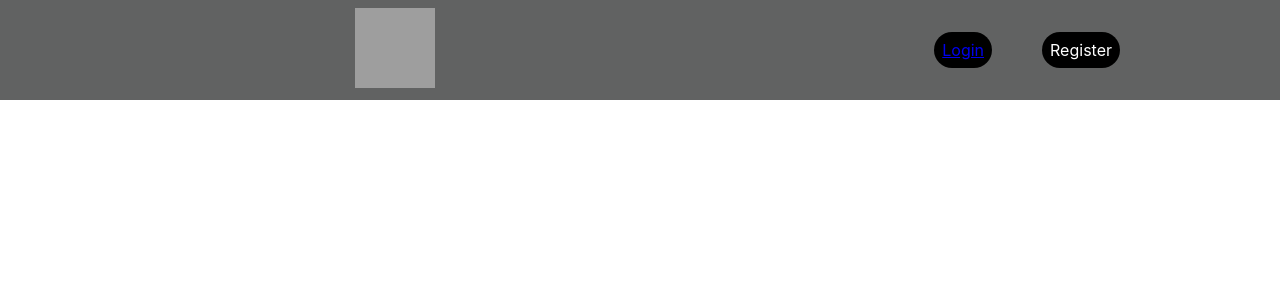
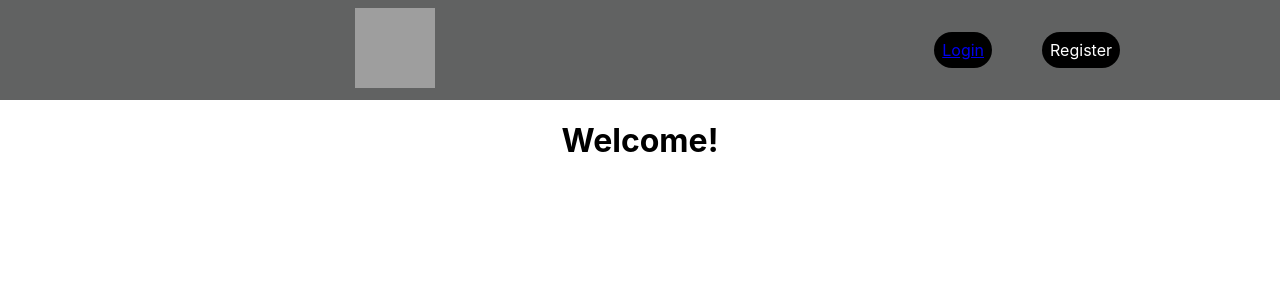
Before and after one commit to Workday-Pod-4/CollabU, a React (Vite) app in the folder capstone-project/ui/: page / in a window 1280 px wide. Shown: the top 300 px of the page. Built offline with nearby package versions, Linux system fonts and the light colour scheme; grey boxes are pictures that could not be loaded.

Commit message:
rendering intro text in landingPage component

```diff
--- a/capstone-project/ui/src/components/LandingPage/LandingPage.jsx
+++ b/capstone-project/ui/src/components/LandingPage/LandingPage.jsx
@@ -1,14 +1,13 @@
 import * as React from "react";
 import { Link } from "react-router-dom";
-import "./LandingPage.css"
+import "./LandingPage.css";
 
 export default function LandingPage({}) {
-    return (
-    <div className = "landing-page">
-
-
-
-
-
+  return (
+    <div className="landing-page">
+      <div className="intro">
+        <h1>Welcome!</h1>
+      </div>
     </div>
-    )}
+  );
+}
```
